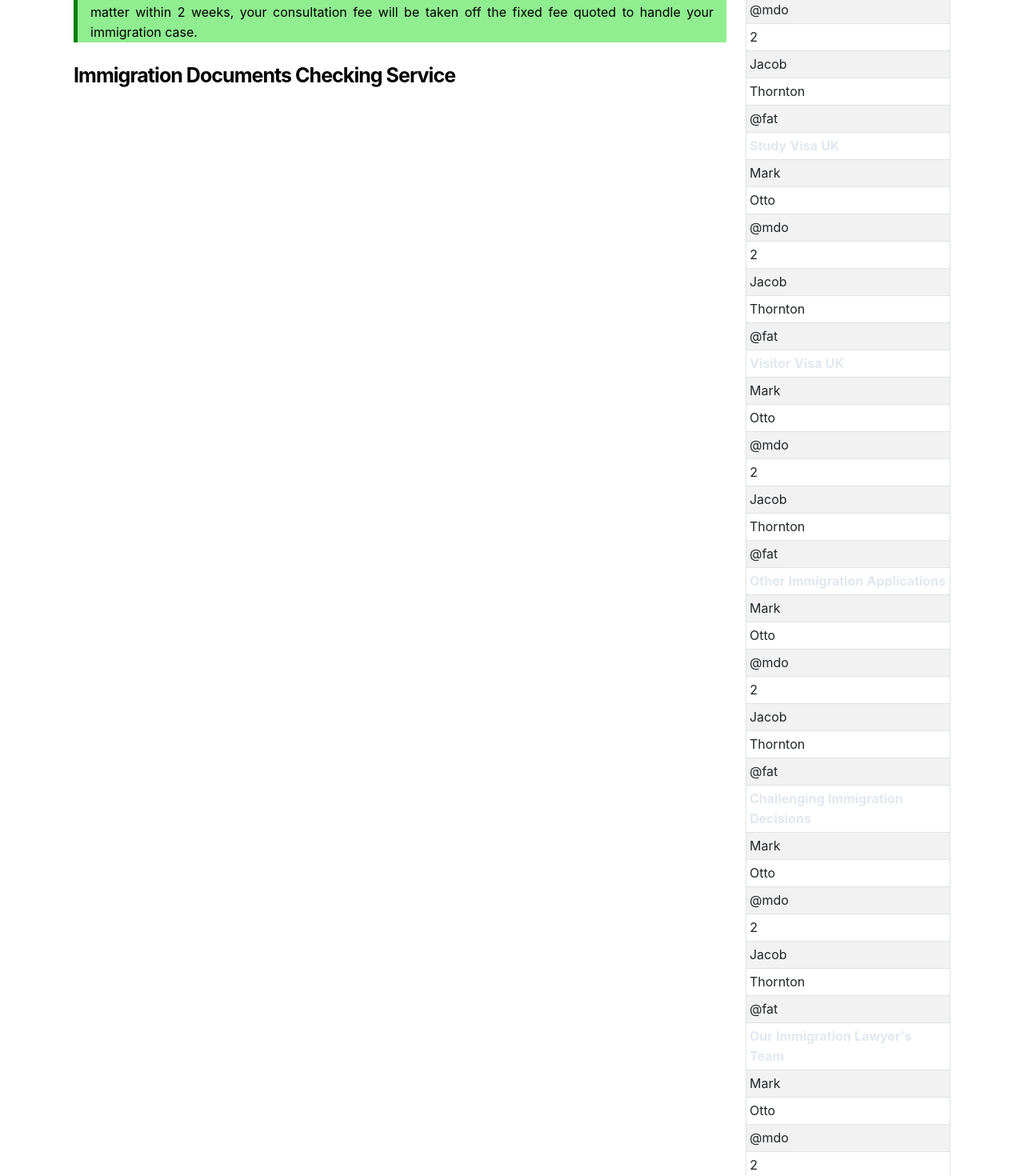
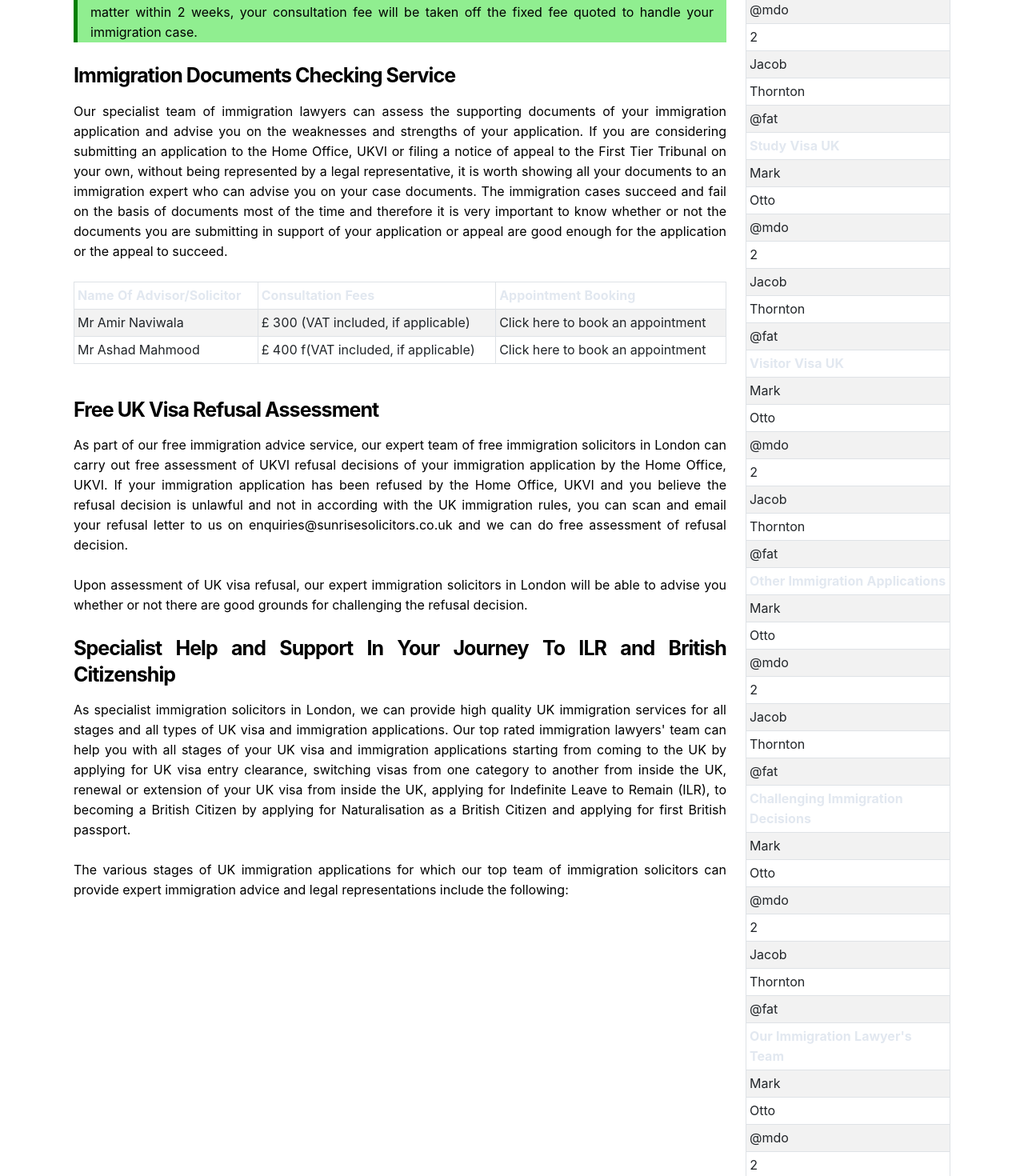
Before and after one commit to devmagos/vsl, a React (Create React App) app: page / in a window 1280 px wide. Shown: the part 3420-4890 px from the top of the page at 80% size. Built offline with nearby package versions, Linux system fonts and the light colour scheme.

Commit message:
Add more landing page layout

```diff
--- a/src/App.css
+++ b/src/App.css
@@ -1,5 +1,5 @@
-.display {
+/* .display {
   margin: 0;
   padding: 0;
   box-sizing: border-box;
-}
+} */
--- a/src/components/Home/Home.js
+++ b/src/components/Home/Home.js
@@ -390,6 +390,94 @@ function Home() {
 
           <div>
             <h4>Immigration Documents Checking Service</h4>
+            <p>
+            Our specialist team of immigration lawyers can assess the supporting
+            documents of your immigration application and advise you on the
+            weaknesses and strengths of your application. If you are considering
+            submitting an application to the Home Office, UKVI or filing a notice
+            of appeal to the First Tier Tribunal on your own, without being
+            represented by a legal representative, it is worth showing all your
+            documents to an immigration expert who can advise you on your case
+            documents. The immigration cases succeed and fail on the basis of
+            documents most of the time and therefore it is very important to know
+            whether or not the documents you are submitting in support of your
+            application or appeal are good enough for the application or the
+            appeal to succeed.
+            </p>
+
+            <Table bordered striped hover size='sm' responsive mt="5">
+              <thead>
+                <tr>
+                  <th>Name Of Advisor/Solicitor</th>
+                  <th>Consultation Fees</th>
+                  <th>Appointment Booking</th>
+                </tr>
+              </thead>
+              <tbody>
+              <tr>
+                <td>Mr Amir Naviwala</td>
+                <td>
+                  &#xa3; 300 (VAT included, if applicable)
+                </td>
+                <td>
+                  Click here to book an appointment
+                </td>
+              </tr>
+              <tr>
+                  <td>Mr Ashad Mahmood</td>
+                <td>
+                  &#xa3; 400 f(VAT included, if applicable)
+                </td>
+                <td>
+                  Click here to book an appointment
+                </td>
+              </tr>
+              </tbody>
+        </Table>
+          </div>
+
+          <div>
+          <h4>Free UK Visa Refusal Assessment</h4>
+          <p>
+          As part of our free immigration advice service, our expert
+          team of free immigration solicitors in London can carry out
+          free assessment of UKVI refusal decisions of your immigration
+          application by the Home Office, UKVI. If your immigration
+          application has been refused by the Home Office, UKVI and
+          you believe the refusal decision is unlawful and not in
+          according with the UK immigration rules, you can scan and
+          email your refusal letter to us on
+          enquiries@sunrisesolicitors.co.uk and we can do free
+          assessment of refusal decision.
+          </p>
+
+          <p>
+          Upon assessment of UK visa refusal, our expert immigration
+          solicitors in London will be able to advise you whether or
+          not there are good grounds for challenging the refusal decision.
+          </p>
+          </div>
+
+          <div>
+            <h4>Specialist Help and Support In Your Journey To ILR and British Citizenship</h4>
+            <p>
+            As specialist immigration solicitors in London, we can provide
+            high quality UK immigration services for all stages and all
+            types of UK visa and immigration applications. Our top rated
+            immigration lawyers' team can help you with all stages of your
+            UK visa and immigration applications starting from coming to
+            the UK by applying for UK visa entry clearance, switching visas
+            from one category to another from inside the UK, renewal or
+            extension of your UK visa from inside the UK, applying for
+            Indefinite Leave to Remain (ILR), to becoming a British Citizen
+            by applying for Naturalisation as a British Citizen and applying
+            for first British passport.
+            </p>
+            <p>
+            The various stages of UK immigration applications for which our
+            top team of immigration solicitors can provide expert immigration
+            advice and legal representations include the following:
+            </p>
           </div>
         </div>
         </Col>
@@ -827,12 +915,6 @@ function Home() {
             </Col>
       </Row>
       {/* Side Table Section Above */}
-
-      <Row>
-        <Col>SECTION</Col>
-        <Col>SECTION</Col>
-        <Col>SECTION</Col>
-      </Row>
     </Container>
       </div>
     );
```
Lines whose indentation alone changed are shown as unchanged.
